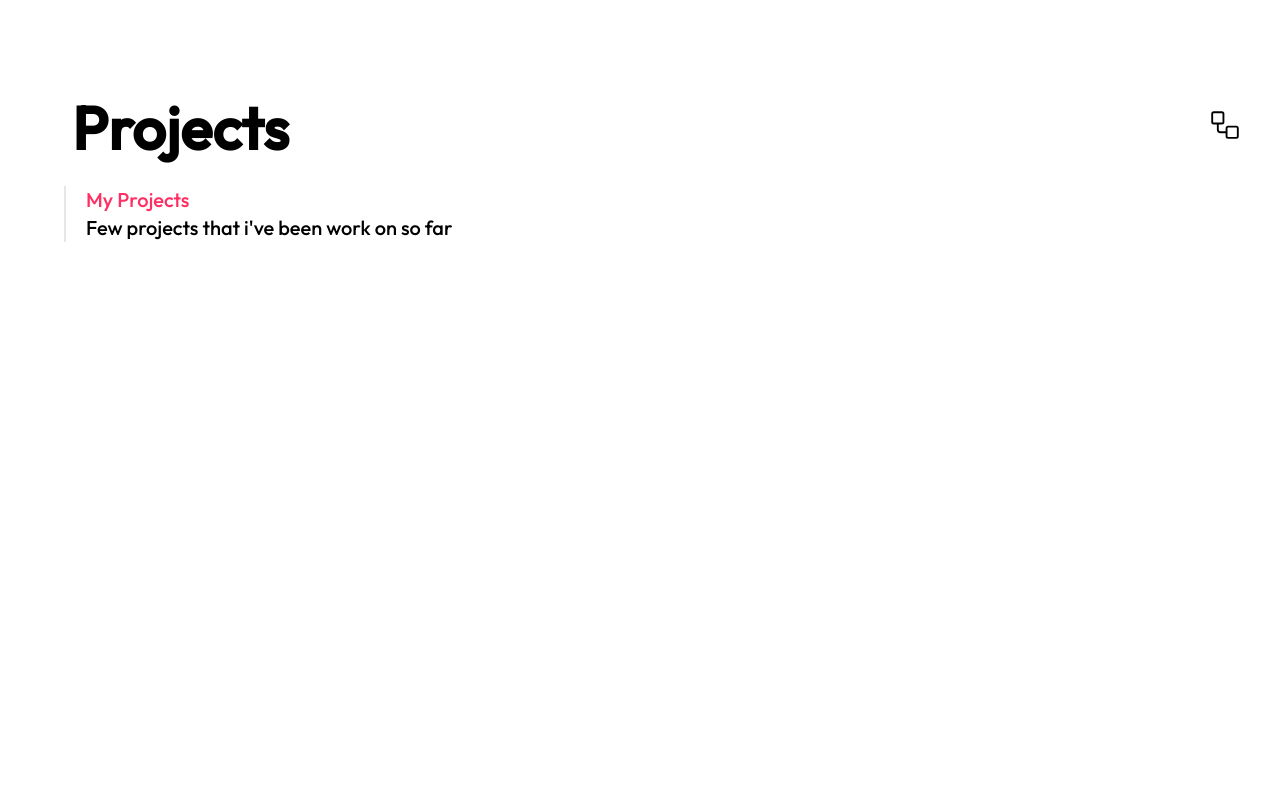
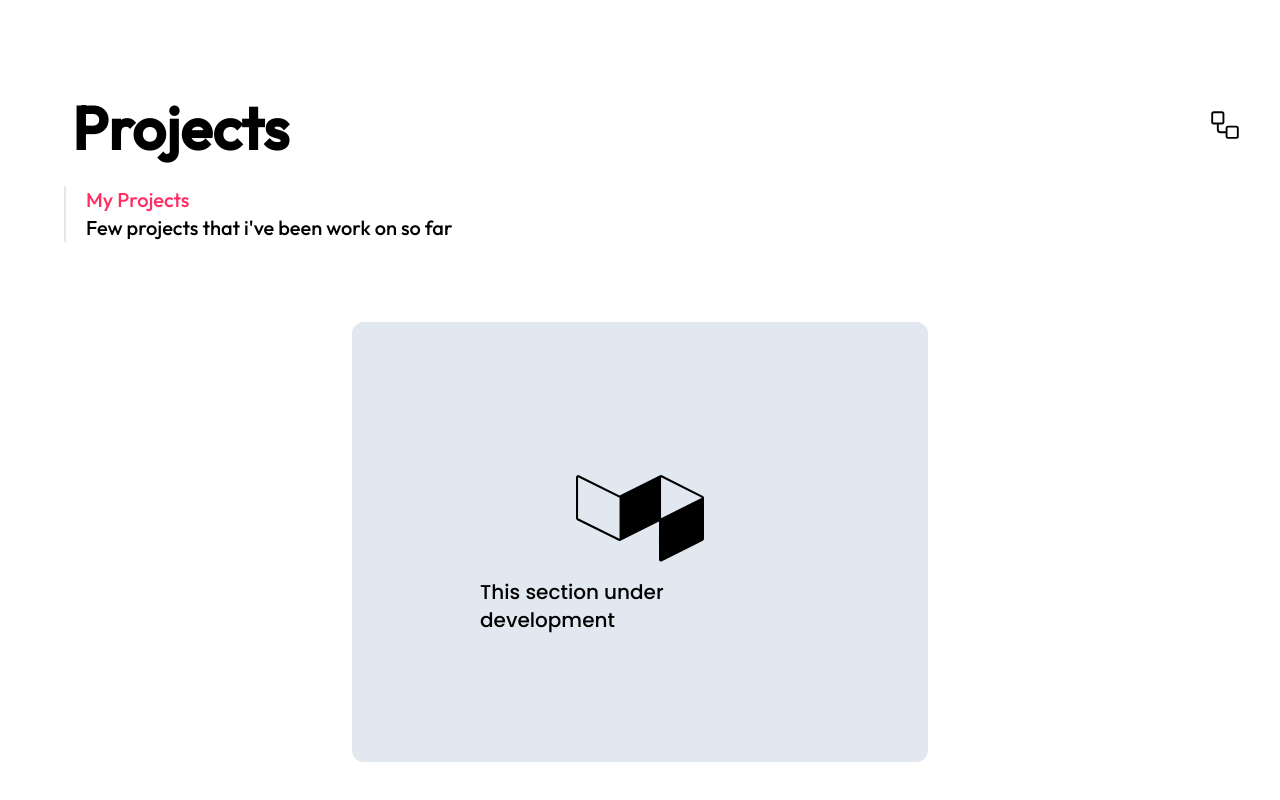
Before and after one commit to DSQL-MONGKEY/Dportfolio-v1, a React (Vite) app: page / in a window 1280 px wide. Shown: the part 4088-4888 px from the top of the page. Built offline with nearby package versions, Linux system fonts and the light colour scheme.

Commit message:
feat<>: add a under dev component

```diff
--- a/src/components/UnderConstruct.tsx
+++ b/src/components/UnderConstruct.tsx
@@ -1,7 +1,22 @@
+
+import { motion } from "framer-motion"
+import { SiBuildkite } from "react-icons/si"
+
 
 const UnderConstruct = () => {
+
    return (
-      <div>UnderContruct</div>
+      <div id="construct" className="md:mx-10 my-10 md:my-20 bg-slate-200 dark:bg-zinc-900 p-32 md:w-1/2 rounded-xl">
+         <div className="flex flex-col justify-center items-center">
+            <motion.span
+               transition={{ repeat: Infinity, repeatType: "reverse" , duration: 2, stiffness: 100, ease: "easeIn" }}
+               animate={{ translateY: 10 }}
+               className="text-9xl">
+               <SiBuildkite/>
+            </motion.span>
+            <h1 className="text-md md:text-xl font-poppins">This section under development</h1>
+         </div>
+      </div>
    )
 }
 
--- a/src/container/Projects.tsx
+++ b/src/container/Projects.tsx
@@ -1,4 +1,5 @@
 import Reveal from "@components/Reveal"
+import UnderConstruct from "@components/UnderConstruct"
 import { styles } from "@constants/styles"
 import { GoWorkflow } from "react-icons/go"
 
@@ -28,6 +29,9 @@ const Projects = () => {
             </Reveal>
          </div>
 
+         <div className="flex justify-center">
+            <UnderConstruct/>
+         </div>
       </section>
    )
 }
```
